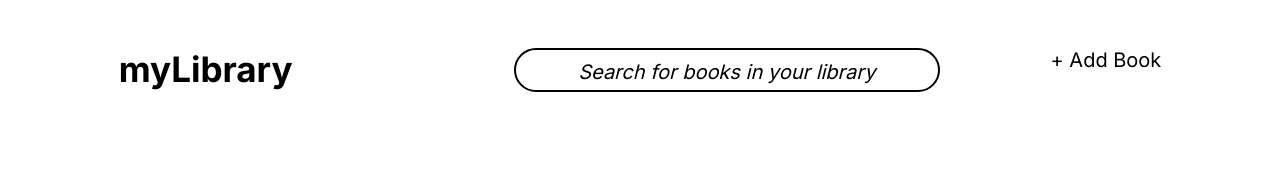
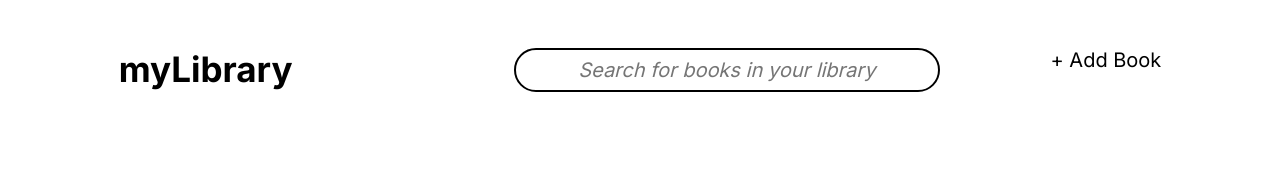
Before and after one commit to ca-de-so/library, a plain HTML site: page index.html in a window 1280 px wide. Shown: the top 169 px of the page. Drawn offline with Linux system fonts and the light colour scheme.

Commit message:
Change the search bar from a div to input element

```diff
--- a/index.html
+++ b/index.html
@@ -12,7 +12,7 @@
     <div class="webpage-container">
       <div class="navbar">
         <div class="logo">myLibrary</div>
-        <div class="search-bar">Search for books in your library</div>
+        <input class="search-bar" placeholder="Search for books in your library" />
         <div class="add-book">+ Add Book</div>
       </div>
       <dialog>
```
